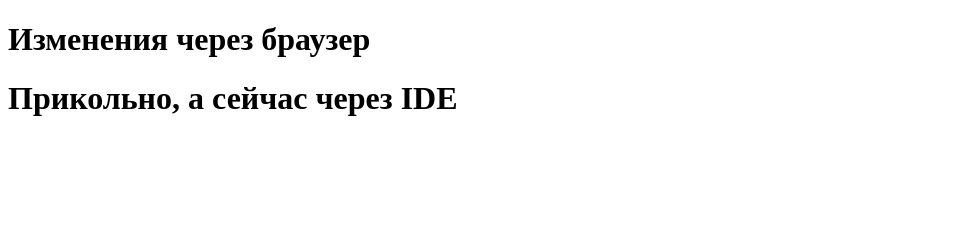
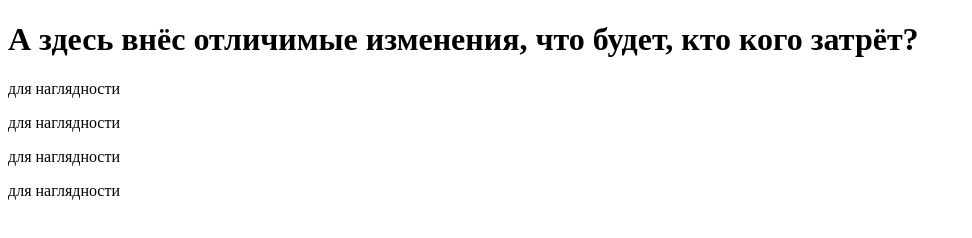
Before and after one commit to misha1558/git-course, a plain HTML site: page bugFix.html in a window 1280 px wide. Shown: the whole page, without its empty margins (0-972 px from the left). Drawn offline with Linux system fonts and the light colour scheme.

Commit message:
changes from IDE

```diff
--- a/bugFix.html
+++ b/bugFix.html
@@ -7,8 +7,10 @@
     <title>Bugfix</title>
 </head>
 <body>
-
-    <h1>Изменения через браузер</h1>
-    <h1>Прикольно, а сейчас через IDE</h1>
+<h1>А здесь внёс отличимые изменения, что будет, кто кого затрёт?</h1>
+<p>для наглядности</p>
+<p>для наглядности</p>
+<p>для наглядности</p>
+<p>для наглядности</p>
 </body>
 </html>
```
